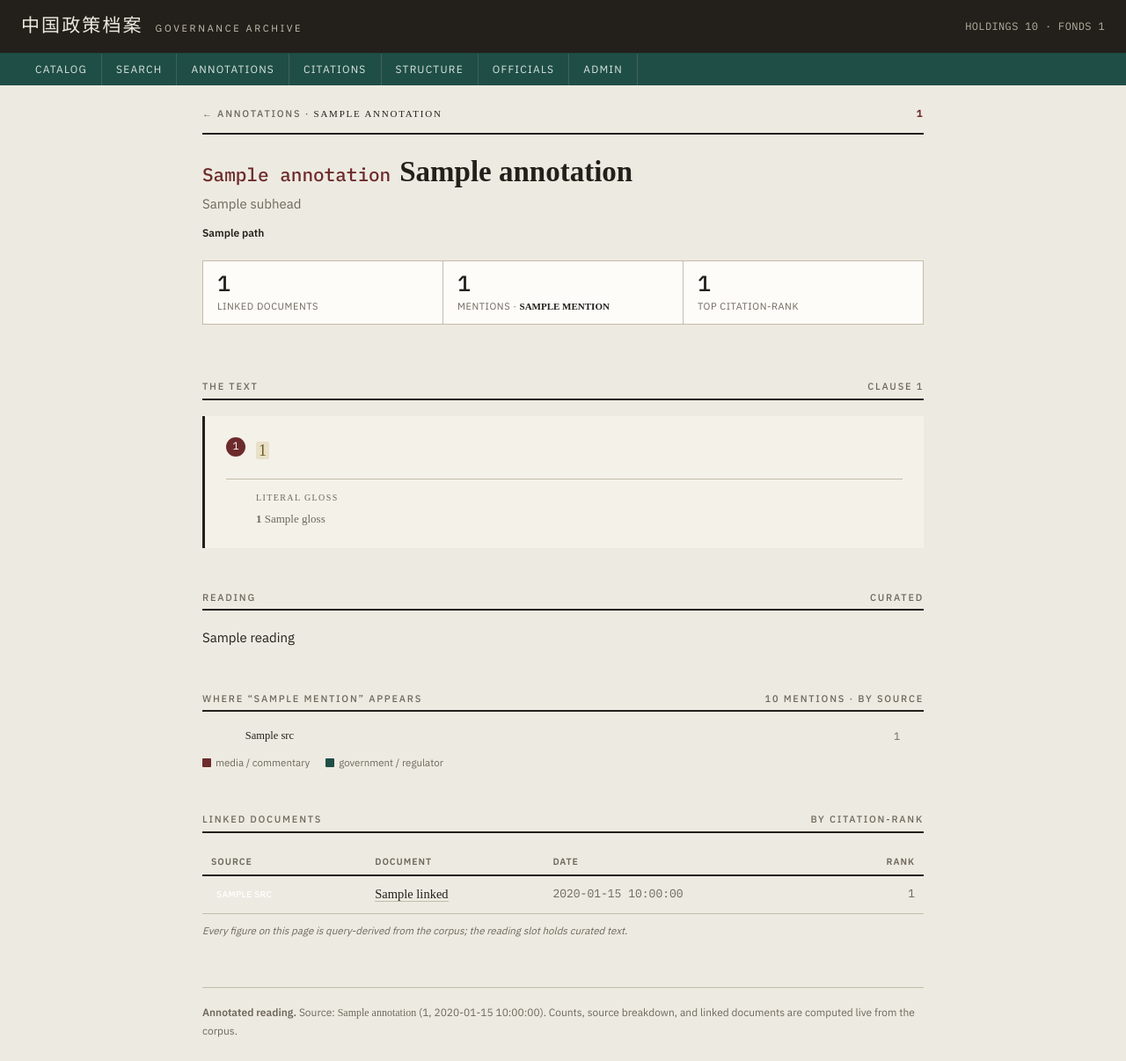
After one commit to hulelan/china-governance, a FastAPI app: template web/templates/annotation.html in a window 1280 px wide. The commit adds this page. Shown: the whole page at 88% size. Run offline with FastAPI, Linux system fonts and the light colour scheme; the template is opened without the code that fills it: most values are stand-ins (such as "Sample title", 1, 10 or a date in 2020); some libraries are stand-ins or nearby versions.

Commit message:
annotations: new section (replaces Policy Trace in nav) — config-driven annotated readings
data/annotations.yaml holds curation (clause text, per-item queries, reading
slot); web/services/annotations.py computes every number live from the corpus
(mention counts, source breakdown, linked-doc catalog); /annotations hub +
/annotations/{slug} reading page in the archive aesthetic. First entry: the
'AI+' Opinions, item 一.3 (创新哲学社会科学研究方法). Nav: Policy Trace -> Annotations
(/chain still works, just off the primary nav).

```diff
--- a/web/routers/pages.py
+++ b/web/routers/pages.py
@@ -25,6 +25,7 @@ from web.services.changes import (
 )
 from web.services.chain import get_chain, TOPIC_KEYWORDS
 from web.services.structure import get_structure
+from web.services.annotations import list_annotations, get_annotation
 
 router = APIRouter()
 templates = Jinja2Templates(directory=str(Path(__file__).parent.parent / "templates"))
@@ -242,6 +243,30 @@ async def chain_default(request: Request):
     return await chain_page(request, "ai")
 
 
+@router.get("/annotations", response_class=HTMLResponse)
+async def annotations_index(request: Request):
+    """Annotations hub — annotated readings of policy documents against the corpus."""
+    stats = await get_stats(request.app.state.db)
+    return templates.TemplateResponse("annotations.html", {
+        "request": request, "stats": stats,
+        "annotations": list_annotations(), "nav": "annotations",
+    })
+
+
+@router.get("/annotations/{slug}", response_class=HTMLResponse)
+async def annotation_page(request: Request, slug: str):
+    """A single annotated reading (e.g. the 'AI+' Opinions)."""
+    db = request.app.state.db
+    stats = await get_stats(db)
+    annotation = await get_annotation(db, slug)
+    if not annotation:
+        return HTMLResponse("<h1>Not found</h1>", status_code=404)
+    return templates.TemplateResponse("annotation.html", {
+        "request": request, "stats": stats,
+        "annotation": annotation, "nav": "annotations",
+    })
+
+
 @router.get("/officials", response_class=HTMLResponse)
 async def officials_page(request: Request):
     """Officials network — CCP elite career overlaps from Baidu Baike."""
--- /dev/null
+++ b/web/templates/annotation.html
@@ -0,0 +1,156 @@
+{% extends "base.html" %}
+{% block title %}{{ annotation.title_en }} — Annotations{% endblock %}
+
+{% block head %}
+<style>
+  .an-wrap{max-width:820px;margin:0 auto;}
+  .an-wrap .zh{font-family:'Noto Serif SC','Source Han Serif SC',SimSun,serif;}
+  .an-wrap .mono{font-family:'IBM Plex Mono',monospace;font-variant-numeric:tabular-nums;}
+  .an-lab{font-size:11px;letter-spacing:.16em;text-transform:uppercase;color:var(--muted);font-weight:500;}
+  .an-mast{border-bottom:2px solid var(--ink);padding-bottom:14px;}
+  .an-kick{display:flex;justify-content:space-between;align-items:baseline;flex-wrap:wrap;gap:8px;}
+  .an-kick .doc-no{color:var(--accent);font-weight:600;font-family:'IBM Plex Mono',monospace;}
+  .an-h1{font-family:'Noto Serif SC','Source Han Serif SC',SimSun,serif;font-weight:600;font-size:33px;
+    line-height:1.25;margin:18px 0 5px;text-wrap:balance;}
+  .an-h1 .idx{color:var(--accent);font-family:'IBM Plex Mono',monospace;font-size:21px;
+    font-weight:500;margin-right:10px;}
+  .an-sub{color:var(--muted);font-size:15px;}
+  .an-path{font-size:12px;color:var(--muted);margin-top:12px;}
+  .an-path b{color:var(--ink);font-weight:600;}
+  .an-cov{display:flex;margin-top:22px;border:1px solid var(--rule);background:#fdfcf9;}
+  .an-cov .cell{flex:1;padding:12px 16px;border-right:1px solid var(--rule);}
+  .an-cov .cell:last-child{border-right:0;}
+  .an-cov .n{font-family:'IBM Plex Mono',monospace;font-size:25px;font-weight:500;line-height:1;}
+  .an-cov .k{font-size:11px;letter-spacing:.05em;text-transform:uppercase;color:var(--muted);margin-top:6px;}
+  .an-cov .k b{color:var(--ink);font-weight:600;font-family:'Noto Serif SC',serif;letter-spacing:0;}
+  .an-sec{margin-top:48px;}
+  .an-seclab{border-bottom:2px solid var(--ink);padding-bottom:5px;margin-bottom:18px;
+    display:flex;justify-content:space-between;align-items:baseline;}
+  blockquote.an-src{margin:0;padding:22px 24px;background:var(--panel);border-left:3px solid var(--ink);
+    font-family:'Noto Serif SC','Source Han Serif SC',SimSun,serif;font-size:18px;line-height:1.9;}
+  .an-clause{display:block;position:relative;padding-left:34px;}
+  .an-clause + .an-clause{margin-top:13px;}
+  .an-cnum{position:absolute;left:0;top:.15em;font-family:'IBM Plex Mono',monospace;font-size:12px;
+    color:#fff;background:var(--accent);width:22px;height:22px;border-radius:50%;
+    display:inline-flex;align-items:center;justify-content:center;}
+  blockquote.an-src mark{background:#e8e0c8;color:#6d5a1e;padding:0 3px;border-radius:2px;}
+  .an-gloss{font-size:13px;color:var(--muted);line-height:1.6;margin-top:15px;padding:13px 0 0 34px;
+    border-top:1px solid var(--rule);}
+  .an-gloss .gl{font-size:10px;letter-spacing:.14em;text-transform:uppercase;display:block;margin-bottom:6px;}
+  .an-note{border:1px dashed var(--rule);padding:16px 18px;color:var(--muted);font-size:13px;font-style:italic;}
+  .an-reading{font-size:15px;line-height:1.7;max-width:64ch;}
+  .an-bars{display:flex;flex-direction:column;gap:7px;}
+  .an-bar{display:grid;grid-template-columns:104px 1fr 34px;align-items:center;gap:12px;}
+  .an-bar .s{font-size:12.5px;text-align:right;}
+  .an-bar .track{height:16px;}
+  .an-bar .fill{height:16px;background:var(--accent);border-radius:1px;}
+  .an-bar.gov .fill{background:var(--teal);}
+  .an-bar .v{font-family:'IBM Plex Mono',monospace;font-size:12px;color:var(--muted);}
+  .an-legend{margin-top:12px;font-size:11.5px;color:var(--muted);display:flex;gap:18px;flex-wrap:wrap;}
+  .an-legend i{width:10px;height:10px;display:inline-block;border-radius:1px;margin-right:5px;vertical-align:-1px;}
+  table.an-cat{width:100%;border-collapse:collapse;font-size:13px;}
+  table.an-cat th{text-align:left;padding:7px 10px;font-size:10.5px;font-weight:600;color:var(--muted);
+    text-transform:uppercase;letter-spacing:.09em;border-bottom:2px solid var(--ink);}
+  table.an-cat th.r{text-align:right;}
+  table.an-cat td{padding:10px 10px;border-bottom:1px solid var(--rule);vertical-align:top;}
+  table.an-cat tr:hover td{background:var(--panel);}
+  table.an-cat .ti{font-family:'Noto Serif SC','Source Han Serif SC',SimSun,serif;font-size:14.5px;}
+  table.an-cat .ti a{color:var(--ink);border-bottom:1px solid var(--rule);}
+  table.an-cat .ti a:hover{color:var(--accent);border-bottom-color:var(--accent);}
+  table.an-cat .dt,table.an-cat .rk{font-family:'IBM Plex Mono',monospace;color:var(--muted);white-space:nowrap;}
+  table.an-cat .rk{text-align:right;}
+  .an-note-q{font-size:11.5px;color:var(--muted);margin-top:10px;font-style:italic;}
+  .an-foot{margin-top:56px;padding-top:18px;border-top:1px solid var(--rule);font-size:12px;color:var(--muted);line-height:1.7;}
+</style>
+{% endblock %}
+
+{% block content %}
+<div class="an-wrap">
+  <div class="an-mast">
+    <div class="an-kick">
+      <a href="/annotations" class="an-lab">← Annotations · <span class="zh" style="color:var(--ink)">{{ annotation.title_cn }}</span></a>
+      <span class="an-lab doc-no">{{ annotation.doc_number }}</span>
+    </div>
+  </div>
+
+  {% for it in annotation.items %}
+  <div class="an-mast" style="margin-top:22px;border-bottom:none;">
+    <h1 class="an-h1"><span class="idx">{{ it.index_label }}</span><span class="zh">{{ it.heading_cn }}</span></h1>
+    <div class="an-sub">{{ it.subhead }}</div>
+    <div class="an-path">{% for p in it.path %}{% if not loop.last %}{{ p }} <b>›</b> {% else %}<b>{{ p }}</b>{% endif %}{% endfor %}</div>
+    <div class="an-cov">
+      <div class="cell"><div class="n">{{ it.linked_count }}</div><div class="k">linked documents</div></div>
+      {% for m in it.mentions %}
+      <div class="cell"><div class="n">{{ "{:,}".format(m.count) }}</div><div class="k">{% if m.label|length < 8 %}mentions · {% endif %}<b>{{ m.label }}</b></div></div>
+      {% endfor %}
+      <div class="cell"><div class="n mono">{{ it.top_rank }}</div><div class="k">top citation-rank</div></div>
+    </div>
+  </div>
+
+  <!-- THE TEXT -->
+  <div class="an-sec">
+    <div class="an-seclab"><span class="an-lab">The text</span><span class="an-lab">clause {{ it.id }}</span></div>
+    <blockquote class="an-src zh">
+      {% for c in it.clauses %}
+      <span class="an-clause"><span class="an-cnum">{{ c.num }}</span>{% for part in c.parts %}{% if part[1] %}<mark>{{ part[0] }}</mark>{% else %}{{ part[0] }}{% endif %}{% endfor %}</span>
+      {% endfor %}
+      <div class="an-gloss"><span class="gl">Literal gloss</span>{% for c in it.clauses %}<b>{{ c.num }}</b> {{ c.gloss }} &nbsp;{% endfor %}</div>
+    </blockquote>
+  </div>
+
+  <!-- READING (curated) -->
+  <div class="an-sec">
+    <div class="an-seclab"><span class="an-lab">Reading</span><span class="an-lab">curated</span></div>
+    {% if it.reading %}<div class="an-reading">{{ it.reading|safe }}</div>
+    {% else %}<div class="an-note">Annotation to be written — this slot holds curated text.</div>{% endif %}
+  </div>
+
+  <!-- WHERE MENTIONED -->
+  {% if it.breakdown %}
+  <div class="an-sec">
+    <div class="an-seclab"><span class="an-lab">Where “{{ annotation.items[0].mentions[0].label if false else it.mentions[0].label }}” appears</span><span class="an-lab">{{ "{:,}".format(it.breakdown.total) }} mentions · by source</span></div>
+    <div class="an-bars">
+      {% for r in it.breakdown.rows %}
+      <div class="an-bar {{ 'gov' if r.src.level in ['central','provincial','municipal'] else '' }}">
+        <span class="s zh">{{ r.src.name }}</span>
+        <span class="track"><span class="fill" style="width:{{ r.pct }}%"></span></span>
+        <span class="v">{{ r.count }}</span>
+      </div>
+      {% endfor %}
+    </div>
+    <div class="an-legend">
+      <span><i style="background:var(--accent)"></i>media / commentary</span>
+      <span><i style="background:var(--teal)"></i>government / regulator</span>
+      {% if it.breakdown.n_sources > it.breakdown.shown %}<span class="mono">+ {{ it.breakdown.n_sources - it.breakdown.shown }} more sources</span>{% endif %}
+    </div>
+  </div>
+  {% endif %}
+
+  <!-- LINKED DOCUMENTS -->
+  <div class="an-sec">
+    <div class="an-seclab"><span class="an-lab">Linked documents</span><span class="an-lab">by citation-rank</span></div>
+    <div style="overflow-x:auto;">
+    <table class="an-cat">
+      <thead><tr><th>Source</th><th>Document</th><th>Date</th><th class="r">Rank</th></tr></thead>
+      <tbody>
+        {% for d in it.linked %}
+        <tr>
+          <td><span class="badge badge-{{ d.src.level }}">{{ d.src.name }}</span></td>
+          <td class="ti"><a href="/document/{{ d.id }}">{{ d.title }}</a></td>
+          <td class="dt">{{ d.date }}</td>
+          <td class="rk">{{ d.rank }}</td>
+        </tr>
+        {% endfor %}
+      </tbody>
+    </table>
+    </div>
+    <div class="an-note-q">Every figure on this page is query-derived from the corpus; the reading slot holds curated text.</div>
+  </div>
+  {% endfor %}
+
+  <div class="an-foot">
+    <b>Annotated reading.</b> Source: <span class="zh">{{ annotation.title_cn }}</span> ({{ annotation.doc_number }}, {{ annotation.date }}).
+    Counts, source breakdown, and linked documents are computed live from the corpus.
+  </div>
+</div>
+{% endblock %}
--- a/web/templates/base.html
+++ b/web/templates/base.html
@@ -138,7 +138,7 @@
                 {% set nav = active_nav|default('') %}
                 <a href="/browse" class="{{ 'active' if nav=='browse' }}">Catalog</a>
                 <a href="/search" class="{{ 'active' if nav=='search' }}">Search</a>
-                <a href="/chain/ai" class="{{ 'active' if nav=='chain' }}">Policy Trace</a>
+                <a href="/annotations" class="{{ 'active' if nav=='annotations' }}">Annotations</a>
                 <a href="/network" class="{{ 'active' if nav=='network' }}">Citations</a>
                 <a href="/structure" class="{{ 'active' if nav=='structure' }}">Structure</a>
                 <a href="/officials" class="{{ 'active' if nav=='officials' }}">Officials</a>
```
Also changed, not shown: data/annotations.yaml (added, +45 -0 lines), web/services/annotations.py (added, +152 -0 lines), web/templates/annotations.html (added, +50 -0 lines).
